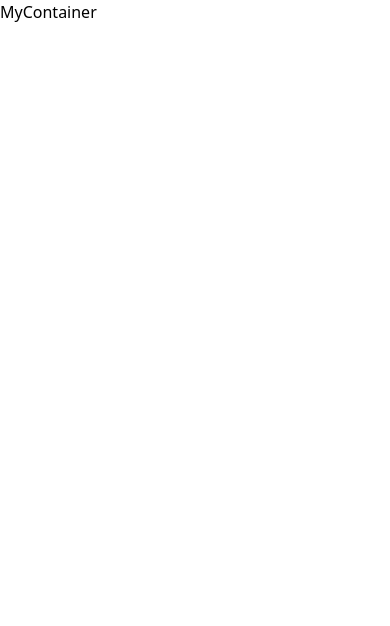
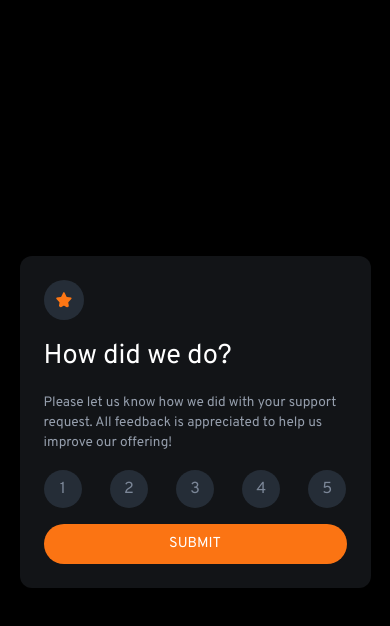
Before and after one commit to SouhailM07/fmc-interactive-rating-component, a React (Vite) app: page / in a window 390 px wide. Shown: the top 626 px of the page. Built offline with nearby package versions, Linux system fonts and the light colour scheme.

Commit message:
[MyCard] checkpoint-RESPONSIVE

```diff
--- a/src/App.css
+++ b/src/App.css
@@ -1,3 +1,9 @@
+@tailwind base;
+@tailwind components;
+@tailwind utilities;
+body {
+  @apply font-[Overpass,cursive];
+}
 * {
   transition: 0.3s;
 }
--- a/src/components/MyCard/MyCard.tsx
+++ b/src/components/MyCard/MyCard.tsx
@@ -1,4 +1,49 @@
 import "./mycard.css";
+// hooks
+import { useState } from "react";
+
+// assets
+import logo from "/icon-star.svg";
 export default function MyCard() {
-  return <>MyCard</>;
+  const [rate, setRate] = useState<number>();
+  // handlers
+  const handleRate = (e: number) => setRate(e);
+  return (
+    <article className="bg-NeutralVeryDarkBlue max-sm:w-[90%] w-[23rem] min-h-[20rem] rounded-xl ">
+      <section className="p-[1.5rem]  space-y-[1rem]">
+        <img
+          src={logo}
+          alt="logo"
+          className="bg-NeutralDarkBlue h-[2.5rem] aspect-square p-3 rounded-full"
+        />
+        <h1 className="text-[1.7rem]">How did we do?</h1>
+        <p className="text-[0.85rem] text-NeutralLightGrey">
+          Please let us know how we did with your support request. All feedback
+          is appreciated to help us improve our offering!
+        </p>
+        <ul className="flex justify-between">
+          {Array(5)
+            .fill("")
+            .map((_e, i) => {
+              return (
+                <li
+                  key={i}
+                  className={`${
+                    rate == i
+                      ? "bg-NeutralLightGrey text-white"
+                      : "bg-NeutralDarkBlue text-NeutralMediumGrey"
+                  } max-sm:h-[2.4rem] h-[2.7rem]  aspect-square grid place-items-center  rounded-full hover:bg-PrimaryOrange cursor-pointer hover:text-white`}
+                  onClick={() => handleRate(i)}
+                >
+                  {i + 1}
+                </li>
+              );
+            })}
+        </ul>
+        <button className="bg-PrimaryOrange text-white rounded-full w-full grid place-items-center h-[2.5rem] text-[0.9rem] hover:bg-white hover:text-PrimaryOrange">
+          SUBMIT
+        </button>
+      </section>
+    </article>
+  );
 }
--- a/src/components/MyContainer/MyContainer.tsx
+++ b/src/components/MyContainer/MyContainer.tsx
@@ -1,4 +1,11 @@
 import "./mycontainer.css";
+// components
+import { MyCard } from "../../components";
+
 export default function MyContainer() {
-  return <>MyContainer</>;
+  return (
+    <main className="bg-black min-h-screen text-white grid place-items-center">
+      <MyCard />
+    </main>
+  );
 }
--- a/tailwind.config.js
+++ b/tailwind.config.js
@@ -2,9 +2,11 @@
   content: ["./index.html", "./src/**/*.{js,ts,jsx,tsx}"],
   theme: {
     extend: {
+      screens: {
+        sm: "500px"
+      },
       colors: {
         PrimaryOrange: 'hsl(25, 97%, 53%)',
-        NeutralWhite: 'hsl(0, 0%, 100%)',
         NeutralLightGrey: 'hsl(217, 12%, 63%)',
         NeutralMediumGrey: 'hsl(216, 12%, 54%)',
         NeutralDarkBlue: 'hsl(213, 19%, 18%)',
```
